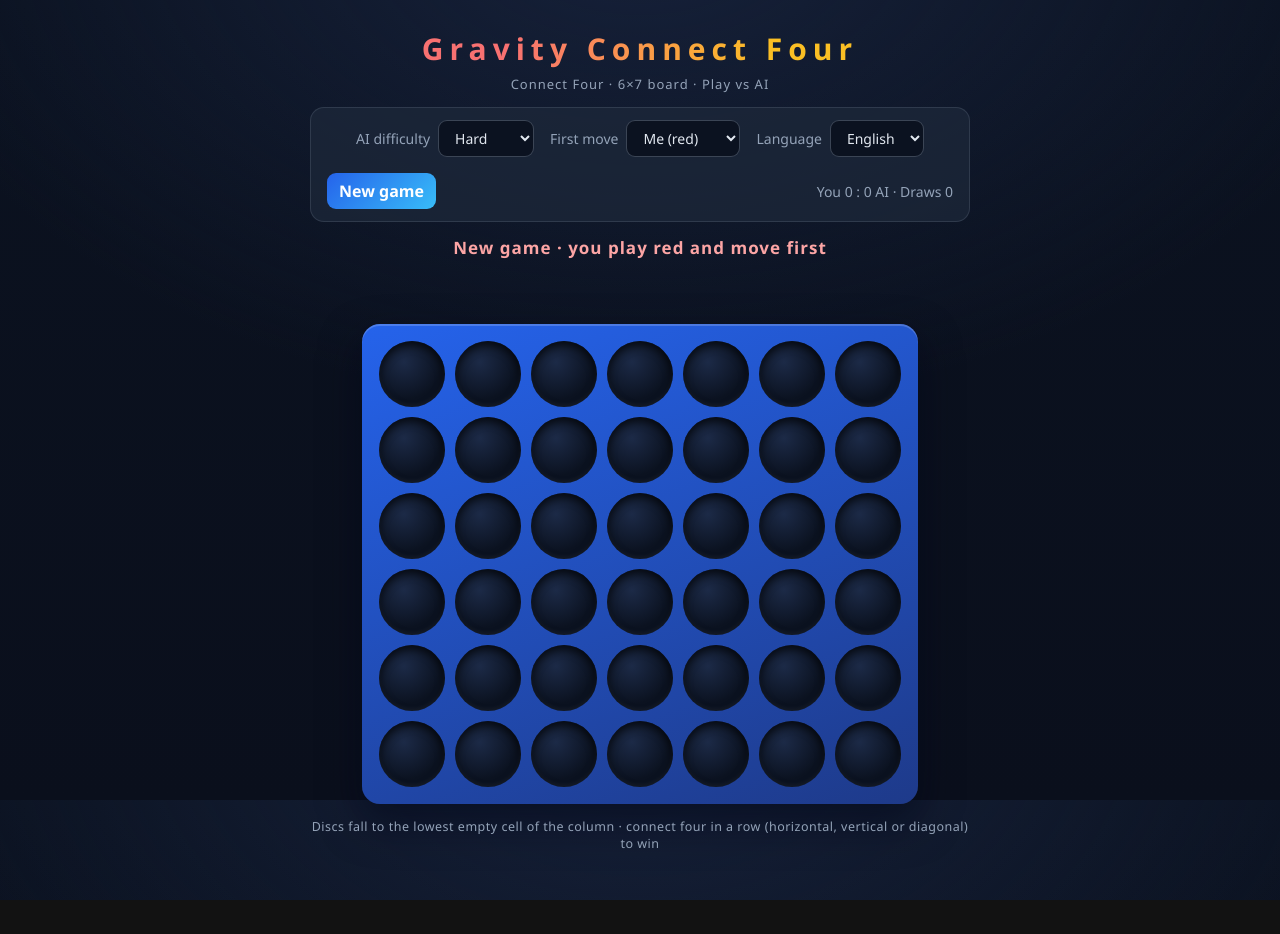
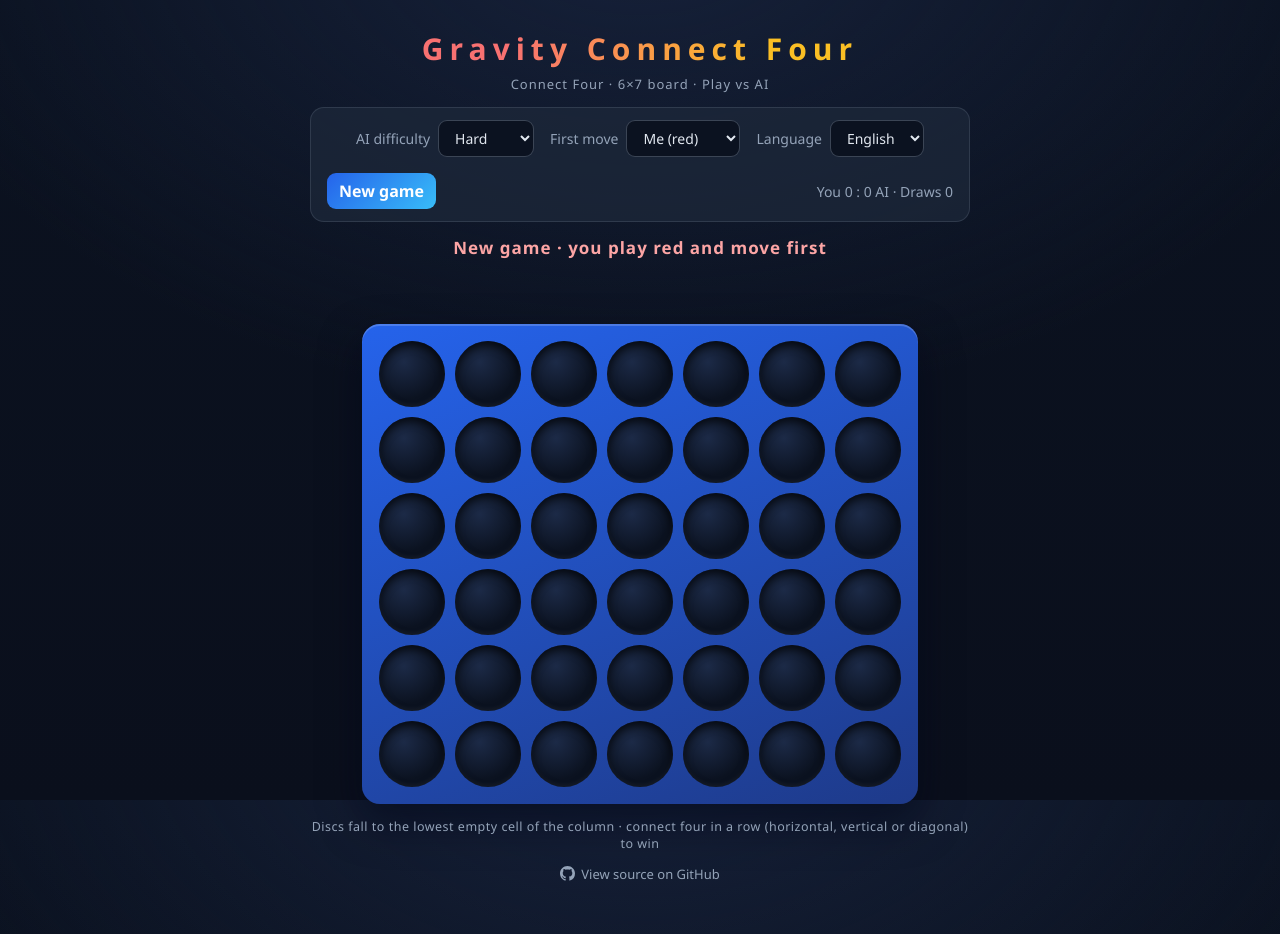
Before and after one commit to dynilath/con-four, a website built with Vite: page index.html in a window 1280 px wide. Before the commit the page ends 900 px from the top, so only its background shows below. Built offline with nearby package versions, Linux system fonts and the light colour scheme.

Commit message:
feat: 页脚添加 GitHub 仓库源码链接（带图标，新标签页打开），文案随界面语言三语切换

```diff
--- a/index.html
+++ b/index.html
@@ -4,6 +4,7 @@
     <meta charset="UTF-8" />
     <link rel="icon" type="image/svg+xml" href="/favicon.svg" />
     <meta name="viewport" content="width=device-width, initial-scale=1.0" />
+    <meta name="theme-color" content="#0b1220" />
     <title data-i18n="title">重力四子棋 · Connect Four</title>
   </head>
   <body>
@@ -49,6 +50,22 @@
       </section>
 
       <footer class="hint" data-i18n="hint">棋子从顶部投入后落至该列最底部 · 横、竖、斜先连成四子者获胜</footer>
+
+      <footer class="page-footer">
+        <a
+          class="repo-link"
+          href="https://github.com/dynilath/con-four"
+          target="_blank"
+          rel="noopener noreferrer"
+        >
+          <svg viewBox="0 0 16 16" width="15" height="15" aria-hidden="true" fill="currentColor">
+            <path
+              d="M8 0C3.58 0 0 3.58 0 8c0 3.54 2.29 6.53 5.47 7.59.4.07.55-.17.55-.38 0-.19-.01-.82-.01-1.49-2.01.37-2.53-.49-2.69-.94-.09-.23-.48-.94-.82-1.13-.28-.15-.68-.52-.01-.53.63-.01 1.08.58 1.23.82.72 1.21 1.87.87 2.33.66.07-.52.28-.87.51-1.07-1.78-.2-3.64-.89-3.64-3.95 0-.87.31-1.59.82-2.15-.08-.2-.36-1.02.08-2.12 0 0 .67-.21 2.2.82.64-.18 1.32-.27 2-.27s1.36.09 2 .27c1.53-1.04 2.2-.82 2.2-.82.44 1.1.16 1.92.08 2.12.51.56.82 1.27.82 2.15 0 3.07-1.87 3.75-3.65 3.95.29.25.54.73.54 1.48 0 1.07-.01 1.93-.01 2.2 0 .21.15.46.55.38A8.01 8.01 0 0 0 16 8c0-4.42-3.58-8-8-8Z"
+            />
+          </svg>
+          <span data-i18n="repoLink">在 GitHub 查看源码</span>
+        </a>
+      </footer>
     </main>
     <script type="module" src="/src/main.ts"></script>
   </body>
--- a/src/i18n.ts
+++ b/src/i18n.ts
@@ -31,6 +31,7 @@ export interface Messages {
   statusDraw: string;
   boardTitle: string;
   hint: string;
+  repoLink: string;
 }
 
 const MESSAGES: Record<Lang, Messages> = {
@@ -59,6 +60,7 @@ const MESSAGES: Record<Lang, Messages> = {
     statusDraw: '🤝 Board is full — it’s a draw',
     boardTitle: 'Click a column to drop your disc',
     hint: 'Discs fall to the lowest empty cell of the column · connect four in a row (horizontal, vertical or diagonal) to win',
+    repoLink: 'View source on GitHub',
   },
   zh: {
     title: '重力四子棋 · Connect Four',
@@ -85,6 +87,7 @@ const MESSAGES: Record<Lang, Messages> = {
     statusDraw: '🤝 棋盘已满，平局',
     boardTitle: '点击某一列落下棋子',
     hint: '棋子从顶部投入后落至该列最底部 · 横、竖、斜先连成四子者获胜',
+    repoLink: '在 GitHub 查看源码',
   },
   ja: {
     title: '重力コネクトフォー',
@@ -111,6 +114,7 @@ const MESSAGES: Record<Lang, Messages> = {
     statusDraw: '🤝 盤面がいっぱいになりました。引き分け',
     boardTitle: '列をクリックしてコマを落とします',
     hint: 'コマは選んだ列の一番下まで落ちます · 縦・横・ななめのいずれかで先に4つ並べたら勝ち',
+    repoLink: 'GitHub でソースを表示',
   },
 };
 
--- a/src/style.css
+++ b/src/style.css
@@ -302,6 +302,30 @@ select:focus-visible,
   letter-spacing: 0.5px;
 }
 
+.page-footer {
+  margin-top: -2px;
+}
+
+.repo-link {
+  display: inline-flex;
+  align-items: center;
+  gap: 6px;
+  color: var(--muted);
+  font-size: 13px;
+  text-decoration: none;
+  transition: color 0.15s ease;
+}
+
+.repo-link:hover {
+  color: var(--accent);
+}
+
+.repo-link:focus-visible {
+  outline: 2px solid var(--accent);
+  outline-offset: 2px;
+  border-radius: 4px;
+}
+
 /* iOS：表单控件字号小于 16px 时，聚焦下拉框会触发页面自动放大，破坏排版 */
 @media (pointer: coarse) {
   select,
```
Also changed, not shown: README.md.
